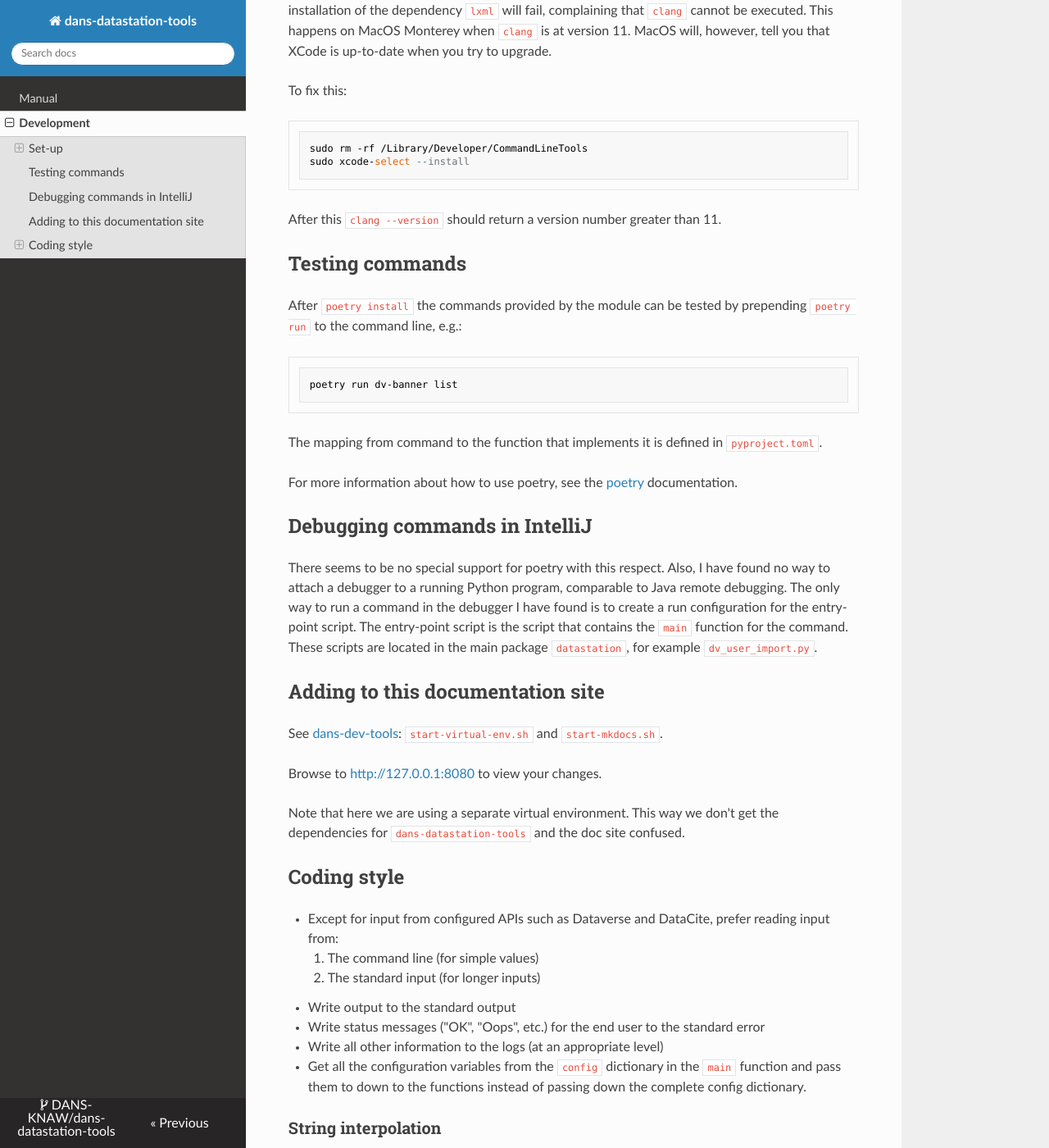
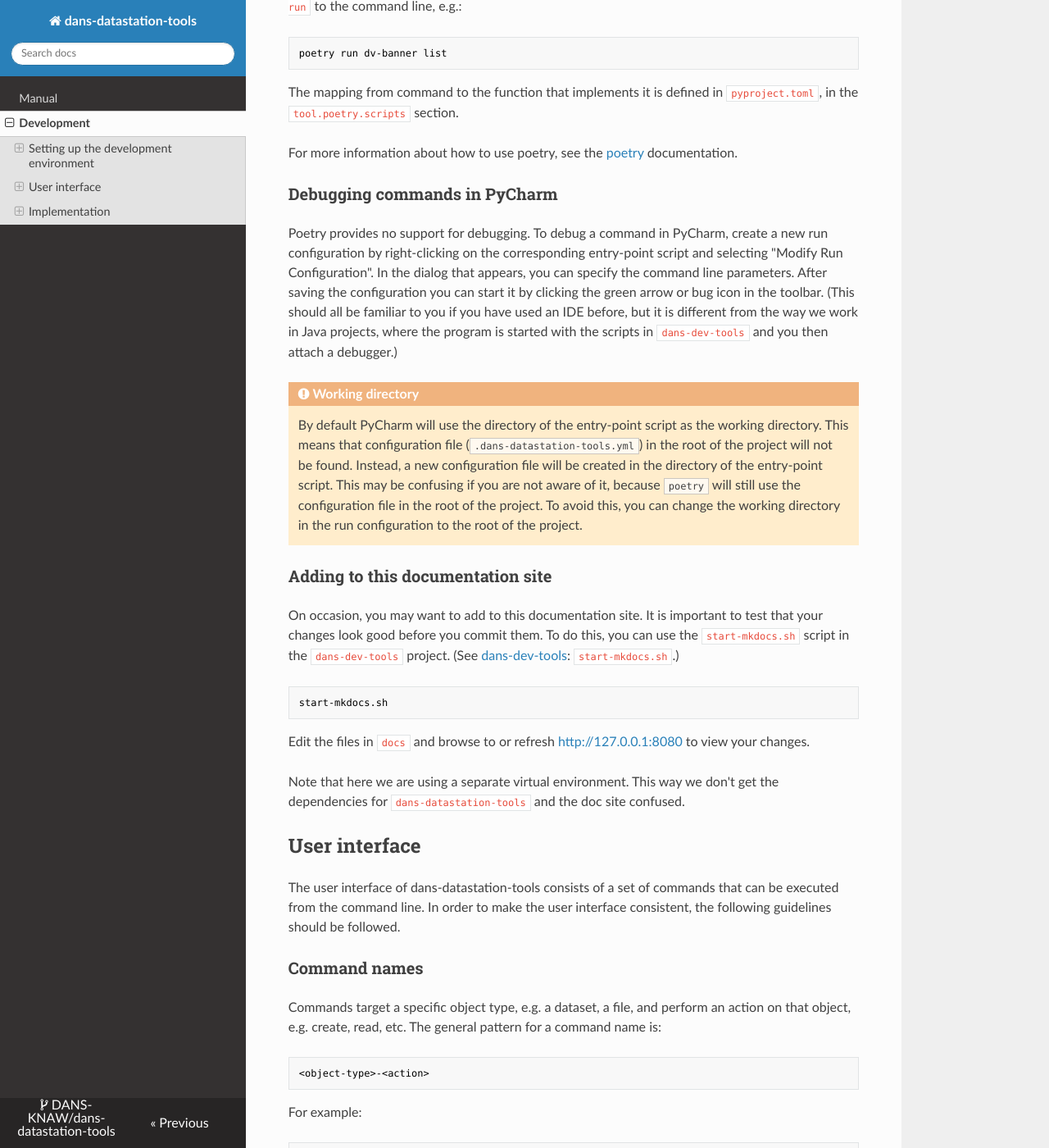
Before and after one commit to janvanmansum/dans-datastation-tools, an MkDocs documentation site: the page built from docs/dev.md, in a window 1280 px wide and 1400 px high, scrolled down 674 px. Shown: the whole window at 82% size. Built offline with MkDocs 1.6.1, drawn with Linux system fonts in a browser that asks for light colours; nearby versions of some CDN libraries; some of the changed text lies outside the part shown.

Commit message:
Updated dev docs

````diff
--- a/docs/dev.md
+++ b/docs/dev.md
@@ -3,15 +3,18 @@
 
 This page contains information for developers about how to contribute to this project.
 
-Set-up
-------
+Setting up the development environment
+--------------------------------------
 
-The project uses [poetry]{:target=_blank} for a build system. It is recommended practise to install poetry globally (or
-for your user),
-so
-*not* in a virtual environment. Poetry itself will create and manage a virtual environment to install the development
-dependencies. To install poetry you can use `brew` on macOS, or you can use `python3 -m pip poetry`. (If pip is not
-present, first execute `python3 -m ensurepip`.)
+### Poetry initialization
+
+The project uses [poetry]{:target=_blank} for a build system. If you don't have it installed yet, install poetry for
+your
+user with:
+
+```bash
+python3 -m pip install --user poetry
+```
 
 After `poetry` is installed, change directory to the project root and execute:
 
@@ -19,71 +22,143 @@
 poetry install
 ```
 
-This will install the project and its dependencies in the Poetry virtual environment for the project.
+This will install the project and its dependencies in the poetry virtual environment for the project.
 
-### Troubleshooting
-
-If your macOS Xcode tools are out of date, you may have to reinstall them. Otherwise the installation of the dependency
-`lxml` will fail, complaining that `clang` cannot be executed. This happens on MacOS Monterey when `clang` is at version
-11\. MacOS will, however, tell you that XCode is up-to-date when you try to upgrade.
-
-To fix this:
-
-```bash
-sudo rm -rf /Library/Developer/CommandLineTools
-sudo xcode-select --install
-```
-
-After this `clang --version` should return a version number greater than 11.
-
-Testing commands
-----------------
+### Testing commands with poetry
 
 After `poetry install` the commands provided by the module can be tested by prepending `poetry run` to the command line,
 e.g.:
 
-```shell
+```bash
 poetry run dv-banner list
 ```
 
-The mapping from command to the function that implements it is defined in `pyproject.toml`.
+The mapping from command to the function that implements it is defined in `pyproject.toml`, in the `tool.poetry.scripts`
+section.
 
 For more information about how to use poetry, see the [poetry]{:target=_blank} documentation.
 
-[poetry]: https://python-poetry.org/
+[poetry]: https://python-poetry.org/docs/
 
-Debugging commands in IntelliJ
-------------------------------
+### Debugging commands in PyCharm
 
-There seems to be no special support for poetry with this respect. Also, I have found no way to attach a debugger to a
-running Python program, comparable to Java remote debugging. The only way to run a command in the debugger I have
-found is to create a run configuration for the entry-point script. The entry-point script is the script that contains
-the `main` function for the command. These scripts are located in the main package `datastation`, for
-example `dv_user_import.py`.
+Poetry provides no support for debugging. To debug a command in PyCharm, create a new run configuration by
+right-clicking on the corresponding entry-point script and selecting "Modify Run Configuration". In the dialog that
+appears, you can specify the command line parameters. After saving the configuration you can start it by clicking the
+green arrow or bug icon in the toolbar. (This should all be familiar to you if you have used an IDE before, but it is
+different from the way we work in Java projects, where the program is started with the scripts in `dans-dev-tools` and
+you then attach a debugger.)
 
-Adding to this documentation site
----------------------------------
-See [dans-dev-tools](https://github.com/DANS-KNAW/dans-dev-tools#startsh-scripts):
-`start-virtual-env.sh` and `start-mkdocs.sh`.
+!!! attention "Working directory"
 
-Browse to <http://127.0.0.1:8080>{:target=_blank} to view your changes.
+    By default PyCharm will use the directory of the entry-point script as the working directory. This means that
+    configuration file (`.dans-datastation-tools.yml`) in the root of the project will not be found. Instead, a
+    new configuration file will be created in the directory of the entry-point script. This may be confusing if you are
+    not aware of it, because `poetry` will still use the configuration file in the root of the project. To avoid this,
+    you can change the working directory in the run configuration to the root of the project.
+
+### Adding to this documentation site
+
+On occasion, you may want to add to this documentation site. It is important to test that your changes look good before
+you commit them. To do this, you can use the `start-mkdocs.sh` script in the `dans-dev-tools` project.
+(See [dans-dev-tools]{:target=_blank}: `start-mkdocs.sh`.)
+
+```bash
+start-mkdocs.sh
+```
+
+Edit the files in `docs` and browse to or refresh <http://127.0.0.1:8080>{:target=_blank} to view your changes.
 
 Note that here we are using a separate virtual environment. This way we don't get the dependencies
 for `dans-datastation-tools` and the doc site confused.
 
-Coding style
-------------
+[dans-dev-tools]: https://github.com/DANS-KNAW/dans-dev-tools#startsh-scripts
 
-* Except for input from configured APIs such as Dataverse and DataCite, prefer reading input from:
-    1. The command line (for simple values)
-    2. The standard input (for longer inputs)
-* Write output to the standard output
-* Write status messages ("OK", "Oops", etc.) for the end user to the standard error
-* Write all other information to the logs (at an appropriate level)
-* Get all the configuration variables from the `config` dictionary in the `main` function and pass them to down to the
-  functions instead of passing down the complete config dictionary.
+User interface
+--------------
 
-### String interpolation
+The user interface of dans-datastation-tools consists of a set of commands that can be executed from the command line.
+In order to make the user interface consistent, the following guidelines should be followed.
+
+### Command names
+
+Commands target a specific object type, e.g. a dataset, a file, and perform an action on that object, e.g. create, read,
+etc. The general pattern for a command name is:
+
+```bash
+<object-type>-<action>
+```
+
+For example:
+
+```bash
+dv-dataset-publish # object-type: dv-dataset, action: publish
+```
+
+!!! note "Subcommands"
+
+    In some cases the action is a subcommand. This is an inconsistency at the moment. We may want to change this in the
+    future, either by making all actions subcommands or by making all actions regular commands.
+
+The following object types are currently supported: `dans-bag`, `dv-dataset`, `dv-user`, `dv-banner`, `ingest-flow`.
+This list may be extended in the future.
+
+### Command line parameters
+
+There are two types of parameters:
+
+* Positional parameters
+* Named parameters
+
+The input that identifies the object to perform the action on is always a positional parameter. This can for example be
+a dataset identifier, a file path, etc., or file containing a list of such identifiers to be processed in batch mode.
+
+Named parameters are used to modify the action or provide additional input. They can be optional or required.
+
+### Output
+
+* Output that is not too long should be sent to the standard output.
+* Commands that are likely to produce longer output, a named parameter `--output-file` should be included, with the
+  default value `-` (meaning the standard output).
+* When batch-processing a list of objects, it is often useful to have a report of the results. This can be done with the
+  `--report-file` parameter, with the default value `-` (meaning the standard output).
+* Messages about the status of the program should be sent to the standard error, for example error messages, progress
+  messages, etc.
+
+Implementation
+--------------
+
+### Commands and entry-point scripts
+
+Commands each have their own entry-point script in the root package `datastation`. They must all have a `main`
+function and a `__main__` section that calls that function. The latter is needed so that you can debug the command in
+PyCharm.
+
+The `main` function is mapped to the command name in `pyproject.toml`, in the `tool.poetry.scripts` section. The name of
+the entry-point script is the same as the command name, with `-` replaced by `_` and a `.py` extension added. For
+example, the `dv-dataset-publish` command is implemented (by the `main` function) in the `dv_dataset_publish.py` script.
+
+The entry-point scripts are not meant to be imported by other modules. Their only purpose is to provide a command-line
+interface and should do as little else as possible.
+
+### Subpackages
+
+Most commands talk to a remote service, e.g. a Dataverse server. The code that talks to the remote service is in a
+dedicated subpackage, e.g. `dataverse` for the Dataverse server. There is also a `common` subpackage that common
+functionality for all commands and utilities that are not specific to a remote service.
+
+### Code style
+
+#### Code formatting
+
+Format the code with PyCharm's code formatter.
+
+#### Unit tests
+
+Unit tests should go under `src/tests`. The test files should be named `test_<module>.py` and the test classes should be
+named `Test<Module/Class/Function>`. There can be multiple test classes in a test file.
+
+#### String interpolation
 
 Use the following syntax for string interpolation:
 
@@ -93,17 +168,3 @@
 ```
 
 Do not use the old `%` syntax, or the `.format()` method or string concatenation.
-
-### Parameter names
-
-Use the following names for often used parameters. When there are subcommands, these parameters should be defined on the
-top level, not on the subcommand level, unless they are only used by that subcommand.
-
-* `-w`, `--wait-between-items` is a parameter that is used to specify the number of seconds to wait between items to
-  process.
-* `-d`, `--dry-run` is a parameter that is used to specify whether to actually perform the action or not.
-* `-f`, `--format` is a parameter that is used to specify the format of the output. Available formats vary per command.
-* `--fail-fast` is a parameter that is used to specify whether to stop processing when an error occurs. It has no
-  brief form, because that would be `-f` which is already used for `--format`.
-
-<!-- todo: add --report-file ? -->
--- a/mkdocs.yml
+++ b/mkdocs.yml
@@ -32,28 +32,8 @@
 markdown_extensions:
   - attr_list
   - admonition
-  - codehilite:
-      guess_lang: false
   - def_list
   - footnotes
   - meta
   - toc:
       permalink: true
-  - pymdownx.arithmatex
-  - pymdownx.betterem:
-      smart_enable: all
-  - pymdownx.caret
-  - pymdownx.critic
-  - pymdownx.details
-  - pymdownx.inlinehilite
-  - pymdownx.keys
-  - pymdownx.magiclink:
-      repo_url_shorthand: true
-      user: Dans-labs
-      repo: mkdocs-dans
-  - pymdownx.mark
-  - pymdownx.smartsymbols
-  - pymdownx.superfences
-  - pymdownx.tasklist:
-      custom_checkbox: true
-  - pymdownx.tilde
````
Also changed, not shown: docs/index.md (+13 -10 lines).
